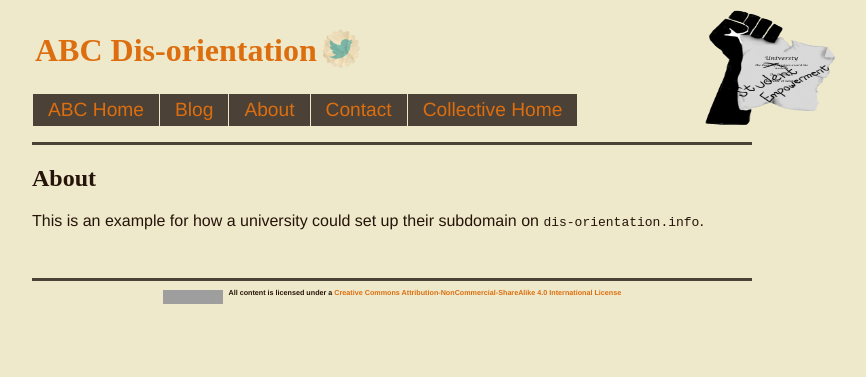
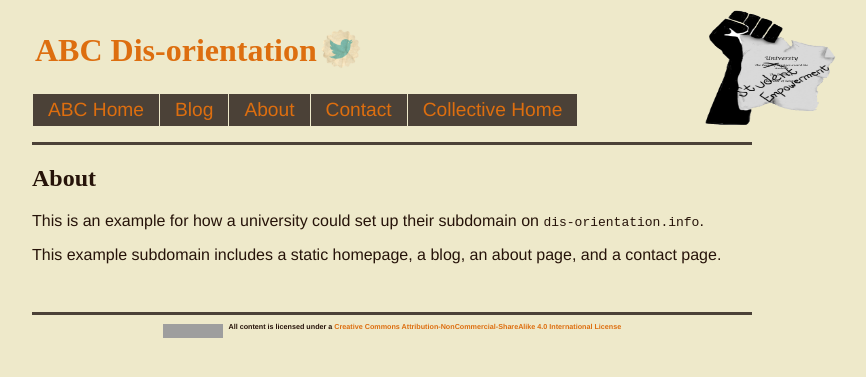
Before and after one commit to dis-orientation/abc, a Jekyll site: the page built from about.md, in a window 1280 px wide. Shown: the top 377 px of the page, without its empty margins (248-1114 px from the left). Built offline with Jekyll 4.4.1, drawn with Linux system fonts in a browser that asks for light colours; Markdown is read by kramdown in place of the engine named in the settings; grey boxes are pictures that could not be loaded.

Commit message:
updated about page

```diff
--- a/about.md
+++ b/about.md
@@ -6,3 +6,5 @@ layout: default
 ## About
 
 This is an example for how a university could set up their subdomain on `dis-orientation.info`.
+
+This example subdomain includes a static homepage, a blog, an about page, and a contact page.
```
